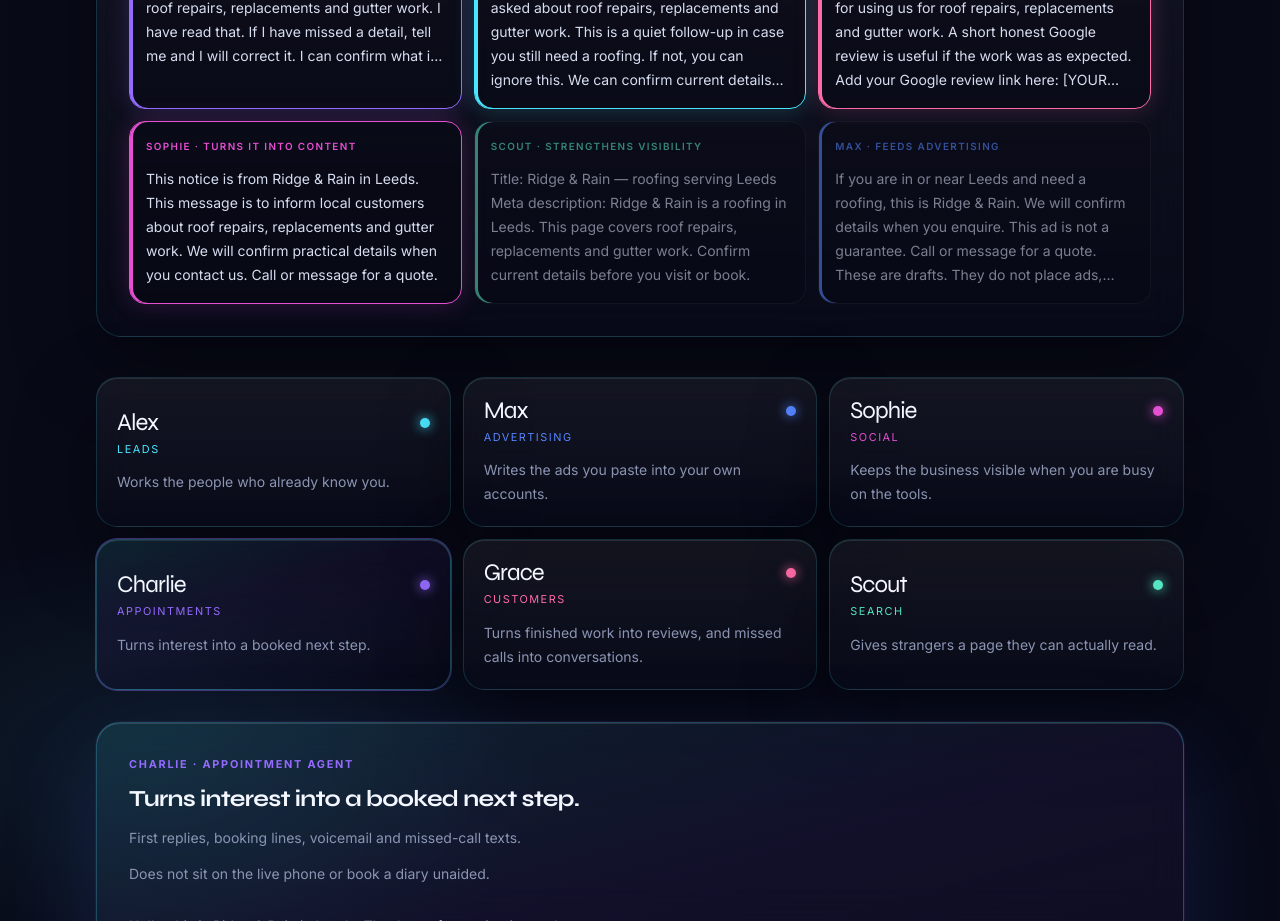
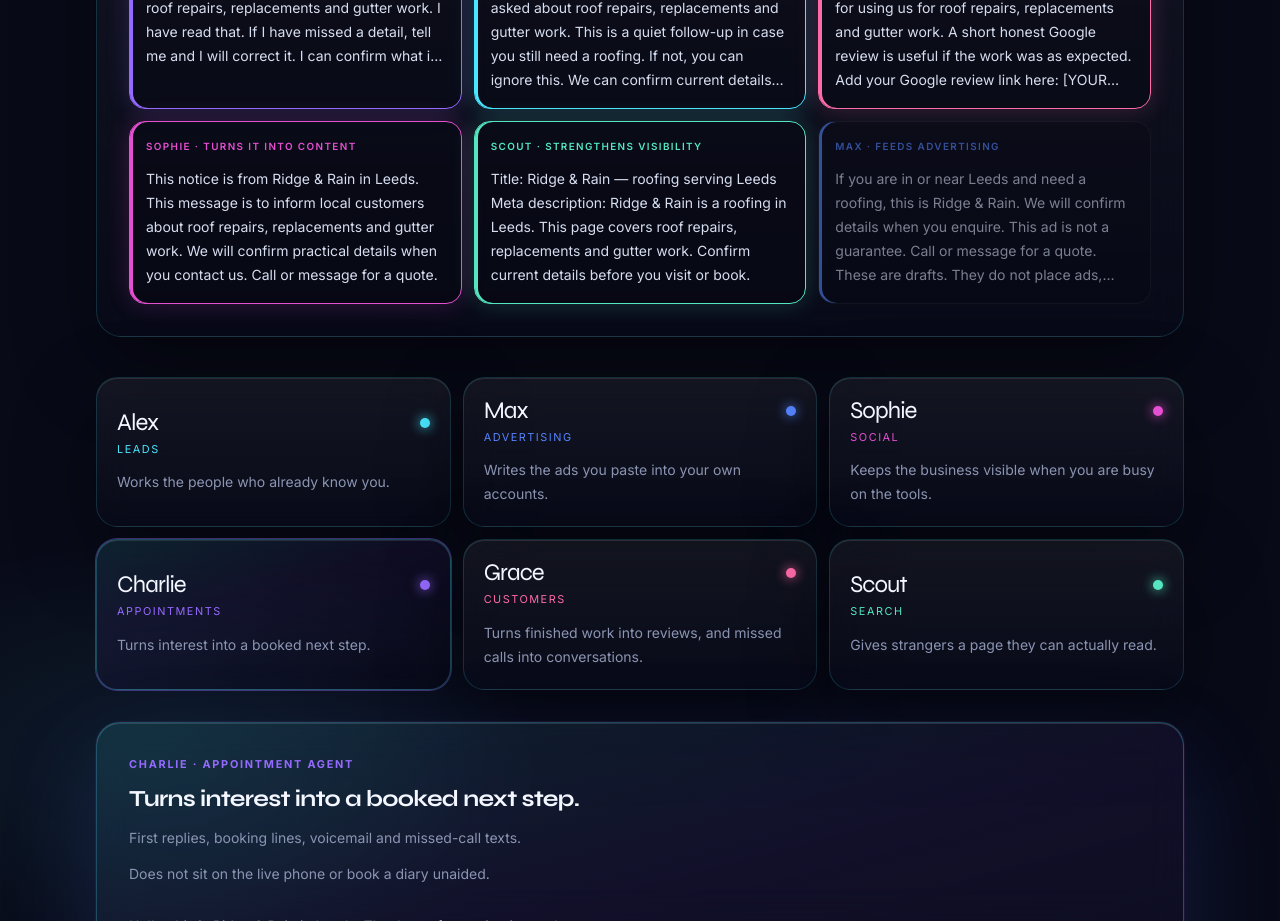
Before and after one commit to Dalw387/DWGold-Bot, a Next.js app in the folder new-project/: page / in a window 1280 px wide. Shown: the part 3340-4261 px from the top of the page. Built offline with nearby package versions, Linux system fonts and the light colour scheme; no server answers.

Commit message:
Keep one workflow step lit so the agent chain never starts empty.
Co-authored-by: Dalw387 <Dalw387@users.noreply.github.com>

```diff
--- a/new-project/src/components/landing/agent-showroom.tsx
+++ b/new-project/src/components/landing/agent-showroom.tsx
@@ -24,7 +24,7 @@ const workflow: {
 
 export function AgentShowroom() {
   const [active, setActive] = useState<SpecialistId>("charlie");
-  const [lit, setLit] = useState(0);
+  const [lit, setLit] = useState(1);
   const spec = specialists.find((s) => s.id === active) ?? specialists[0];
   useEffect(() => {
     if (window.matchMedia("(prefers-reduced-motion: reduce)").matches) return undefined;
```
